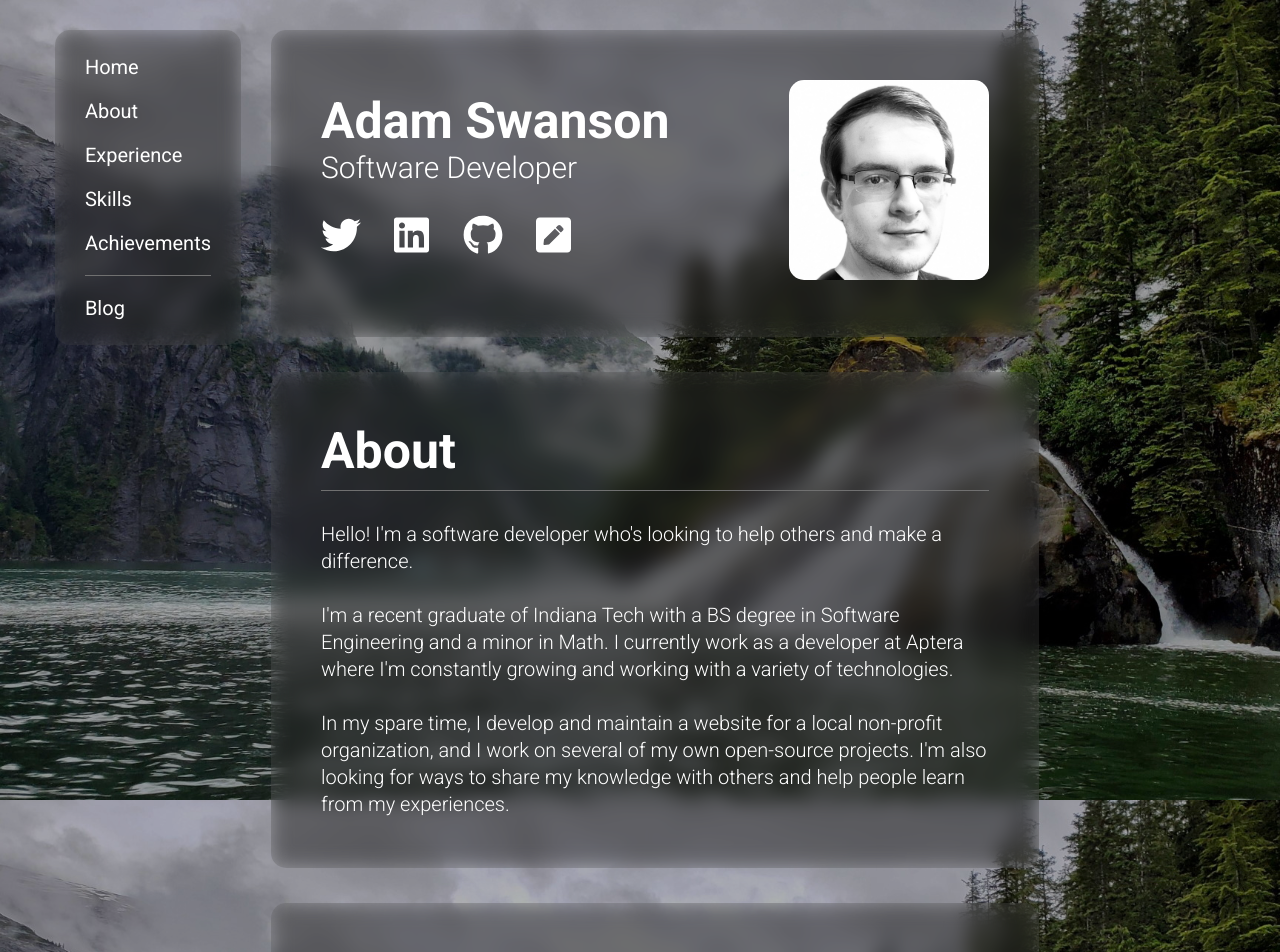
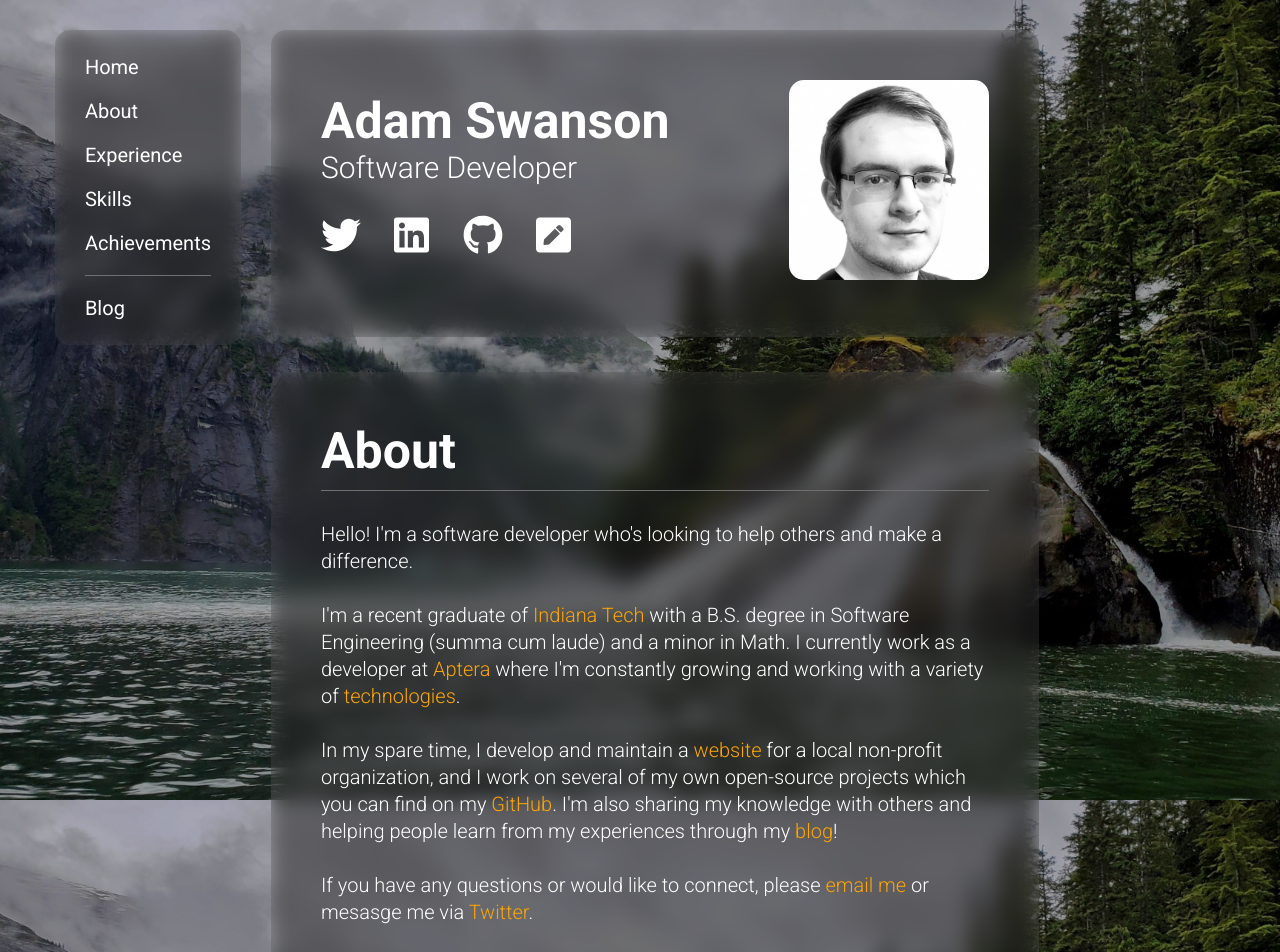
Before and after one commit to theaswanson/personal-site, an Angular app in the folder adam-swanson-site/: page / in a window 1280 px wide. Shown: the top 952 px of the page. Built offline with nearby package versions, Linux system fonts and the light colour scheme.

Commit message:
Update About section

```diff
--- a/adam-swanson-site/src/app/home/about/about.component.html
+++ b/adam-swanson-site/src/app/home/about/about.component.html
@@ -8,12 +8,19 @@
     <div class="text">
       Hello! I'm a software developer who's looking to help others and make a difference.
       <br><br>
-      I'm a recent graduate of Indiana Tech with a BS degree in Software Engineering and a minor in Math. I currently
-      work as a developer at Aptera where I'm constantly growing and working with a variety of technologies.
+      I'm a recent graduate of <a href="https://www.indianatech.edu/" target="_blank">Indiana Tech</a> with a B.S. degree in Software Engineering (summa cum laude) and a minor in
+      Math. I currently
+      work as a developer at <a href="https://www.apterainc.com" target="_blank">Aptera</a> where I'm constantly growing
+      and working with a variety of <a (click)="navigate('skills')">technologies</a>.
       <br><br>
-      In my spare time, I develop and maintain a website for a local non-profit organization, and I work on several of
-      my own open-source projects. I'm also looking for ways to share my knowledge with others and help people learn
-      from my experiences.
+      In my spare time, I develop and maintain a <a href="https://illianaantiquepower.com" target="_blank">website</a>
+      for a local non-profit organization, and I work on several of
+      my own open-source projects which you can find on my <a href="https://github.com/theaswanson"
+        target="_blank">GitHub</a>. I'm also sharing my knowledge with
+      others and helping people learn
+      from my experiences through my <a href="https://blog.layerseven.net" target="_blank">blog</a>!
+      <br><br>
+      If you have any questions or would like to connect, please <a href="mailto:layersevenmail@gmail.com">email me</a> or mesasge me via <a href="https://twitter.com/crisp2020" target="_blank">Twitter</a>.
     </div>
   </div>
 </div>
--- a/adam-swanson-site/src/app/home/about/about.component.ts
+++ b/adam-swanson-site/src/app/home/about/about.component.ts
@@ -12,4 +12,9 @@ export class AboutComponent implements OnInit {
   ngOnInit(): void {
   }
 
+  navigate(fragment: string) {
+    const element = document.querySelector(`#${fragment}`);
+    element.scrollIntoView({ behavior: 'smooth' });
+  }
+
 }
--- a/adam-swanson-site/src/styles.scss
+++ b/adam-swanson-site/src/styles.scss
@@ -3,8 +3,8 @@
 @import 'cards';
 
 html {
+  font-size: 62.5%;
   min-height: 100%;
-  font-size: 62.5%;
 }
 
 body {
@@ -29,3 +29,13 @@ body {
     background-attachment: fixed;
   }
 }
+
+a, a:visited {
+  color: orange;
+  text-decoration: none;
+}
+
+a:hover {
+  cursor: pointer;
+  text-decoration: underline;
+}
```
